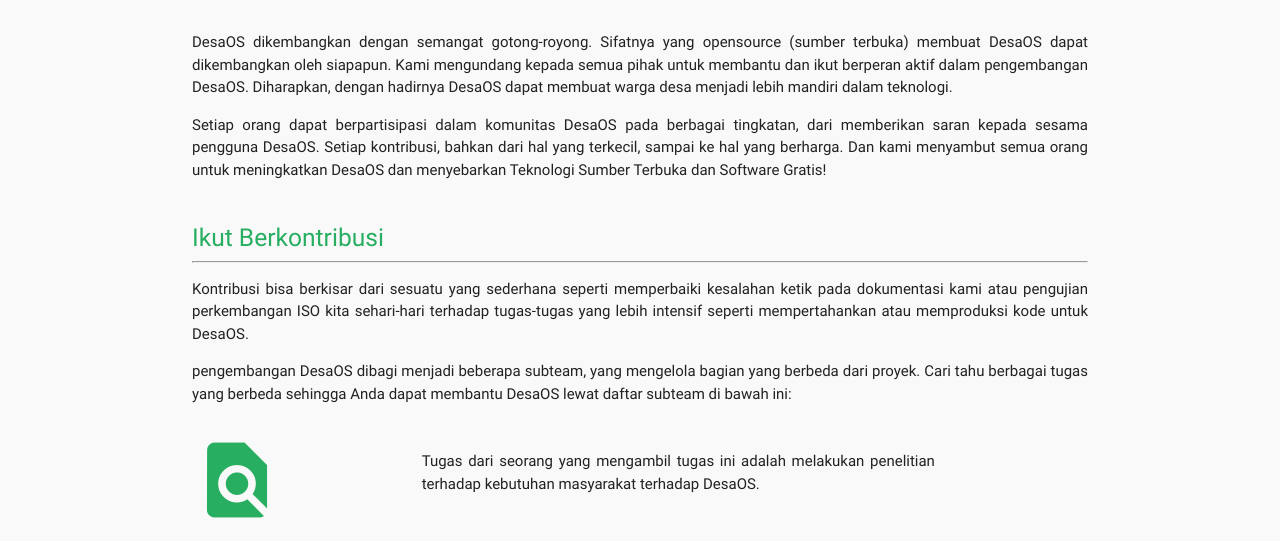
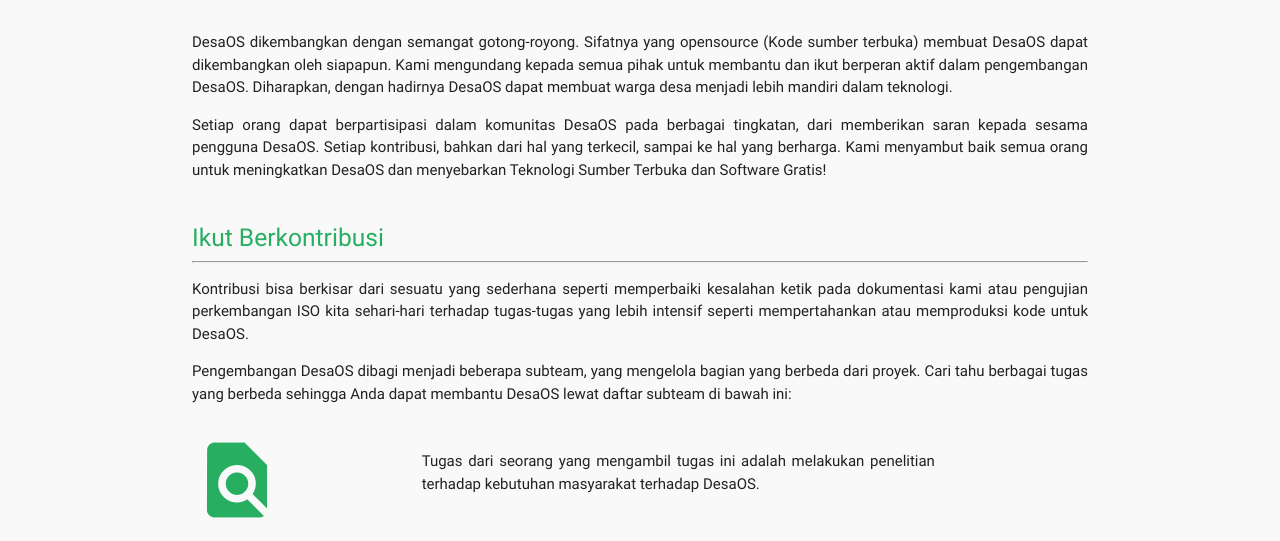
Before and after one commit to andriawan/desaos.github.io, a plain HTML site: page contribute.html in a window 1280 px wide. Shown: the part 242-783 px from the top of the page. Drawn offline with nearby package versions, Linux system fonts and the light colour scheme.

Commit message:
Test pull request: - Koreksi sedikit tentang format penulisan.

```diff
--- a/contribute.html
+++ b/contribute.html
@@ -52,14 +52,14 @@
         <div class="container">
           <div class="section">
             <h5 class="primary"><a href="index.html" class="primary">Home</a> / <a href="contribute.html" class="primary">Kontribusi</a></h5>
-            <p style="padding-top: 20px;">DesaOS dikembangkan dengan semangat gotong-royong. Sifatnya yang opensource (sumber terbuka) membuat DesaOS dapat dikembangkan oleh siapapun. Kami mengundang kepada semua pihak untuk membantu dan ikut berperan aktif dalam pengembangan DesaOS. Diharapkan, dengan hadirnya DesaOS dapat membuat warga desa menjadi lebih mandiri dalam teknologi.</p>
-            <p>Setiap orang dapat berpartisipasi dalam komunitas DesaOS pada berbagai tingkatan, dari memberikan saran kepada sesama pengguna DesaOS. Setiap kontribusi, bahkan dari hal yang terkecil, sampai ke hal yang berharga. Dan kami menyambut semua orang untuk meningkatkan DesaOS dan menyebarkan Teknologi Sumber Terbuka dan Software Gratis!</p>
+            <p style="padding-top: 20px;">DesaOS dikembangkan dengan semangat gotong-royong. Sifatnya yang opensource (Kode sumber terbuka) membuat DesaOS dapat dikembangkan oleh siapapun. Kami mengundang kepada semua pihak untuk membantu dan ikut berperan aktif dalam pengembangan DesaOS. Diharapkan, dengan hadirnya DesaOS dapat membuat warga desa menjadi lebih mandiri dalam teknologi.</p>
+            <p>Setiap orang dapat berpartisipasi dalam komunitas DesaOS pada berbagai tingkatan, dari memberikan saran kepada sesama pengguna DesaOS. Setiap kontribusi, bahkan dari hal yang terkecil, sampai ke hal yang berharga. Kami menyambut baik semua orang untuk meningkatkan DesaOS dan menyebarkan Teknologi Sumber Terbuka dan Software Gratis!</p>
 
             <!-- Main Kontribusi -->
             <div class="section">
               <h5 class="primary">Ikut Berkontribusi</h5><hr>
                 <p>Kontribusi bisa berkisar dari sesuatu yang sederhana seperti memperbaiki kesalahan ketik pada dokumentasi kami atau pengujian perkembangan ISO kita sehari-hari terhadap tugas-tugas yang lebih intensif seperti mempertahankan atau memproduksi kode untuk DesaOS.</p>
-                <p>pengembangan DesaOS dibagi menjadi beberapa subteam, yang mengelola bagian yang berbeda dari proyek. Cari tahu berbagai tugas yang berbeda sehingga Anda dapat membantu DesaOS lewat daftar subteam di bawah ini:</p>
+                <p>Pengembangan DesaOS dibagi menjadi beberapa subteam, yang mengelola bagian yang berbeda dari proyek. Cari tahu berbagai tugas yang berbeda sehingga Anda dapat membantu DesaOS lewat daftar subteam di bawah ini:</p>
             </div>
 
             <!-- Subteam -->
```
